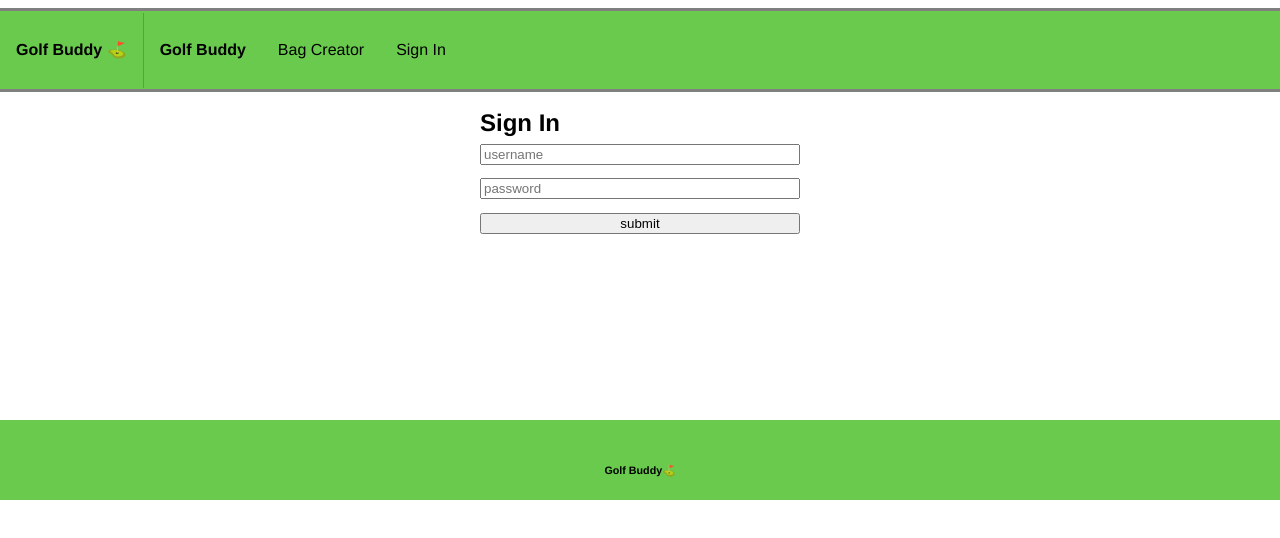
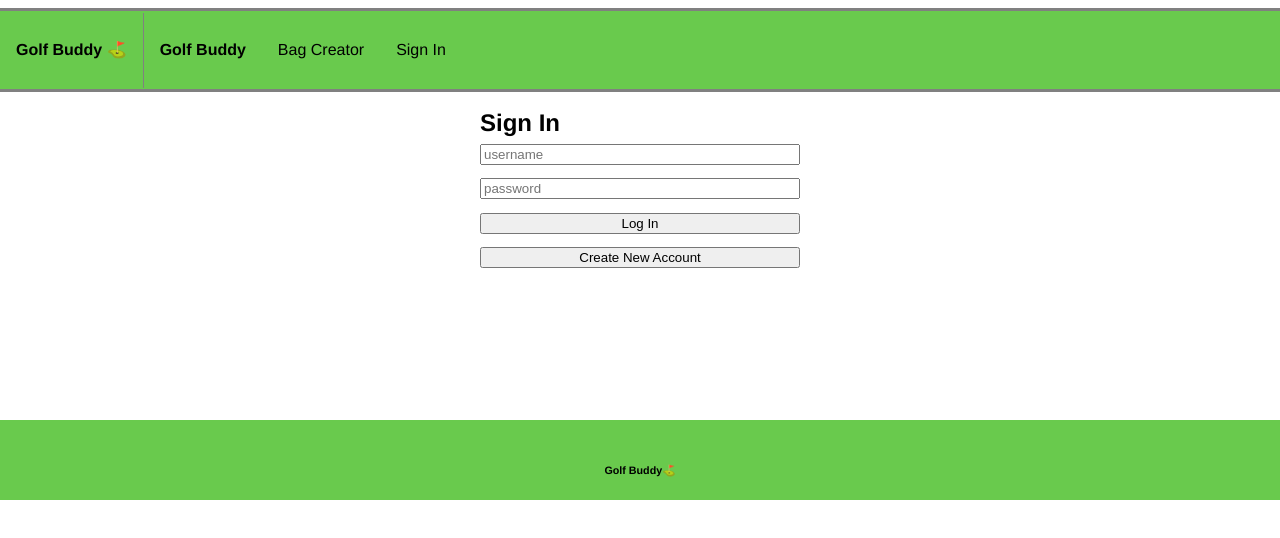
Before and after one commit to poplockndrop1t/golfBuddy, a React (Create React App) app: page /signIn in a window 1280 px wide. Shown: the top 538 px of the page. Built offline with nearby package versions, Linux system fonts and the light colour scheme.

Commit message:
Add type check from server and send json regardless from server

```diff
--- a/controllers/loginController.js
+++ b/controllers/loginController.js
@@ -6,7 +6,7 @@ module.exports = {
   createUser: function(req, res) {
     Bag.find({ username: req.body.username }, (err, response) => {
       if (err) return console.error(err);
-      if (response.length > 0) return res.send('USER EXISTS - Please choose a different username.');
+      if (response.length > 0) return res.json('USER EXISTS - Please choose a different username.');
       bcrypt.genSalt(saltRounds.saltRounds, function(err, salt) {
         bcrypt.hash(req.body.password, salt, function(err, hash) {
           var newBag = new Bag();
--- a/src/App.js
+++ b/src/App.js
@@ -72,7 +72,11 @@ class App extends React.Component {
     request.body = JSON.stringify(userObject);
     fetch(path, request)
       .then(res => res.json())
-      .then(data => this.handleBagResponseFromServer(data));
+      .then(data => {
+        console.log('data', data);
+        this.handleBagResponseFromServer(data)
+      })
+      .catch(err => console.error('err', err));
   };
 
   removeClub(club, i) {
--- a/src/Components/SignIn/SignIn.js
+++ b/src/Components/SignIn/SignIn.js
@@ -29,10 +29,14 @@ function SignIn(props) {
     }
   };
 
-  function handleClick() {
+  function handleClick(event) {
     if (username.length > 0 && password.length > 0) {
-      history.push('/bagCreator');
-      return props.loginUser({ username, password }, '/api/login');
+      if (event.target.value === 'Log In') {
+        history.push('/bagCreator');
+        return props.loginUser({ username, password }, '/api/login');
+      } else {
+        return props.loginUser({ username, password }, '/api/createUser');
+      }
     }
   };
 
@@ -42,7 +46,8 @@ function SignIn(props) {
         <h2>Sign In</h2>
         <input placeholder="username" name="username" onChange={handleChange} />
         <input placeholder="password" type="password" name="password" onChange={handleChange} />
-        <input type="submit" value="submit" onClick={handleClick} />
+        <input type="submit" value="Log In" onClick={handleClick}/>
+        <input type="submit" value="Create New Account" onClick={handleClick}/>
       </div>
     </div>
   )
```
